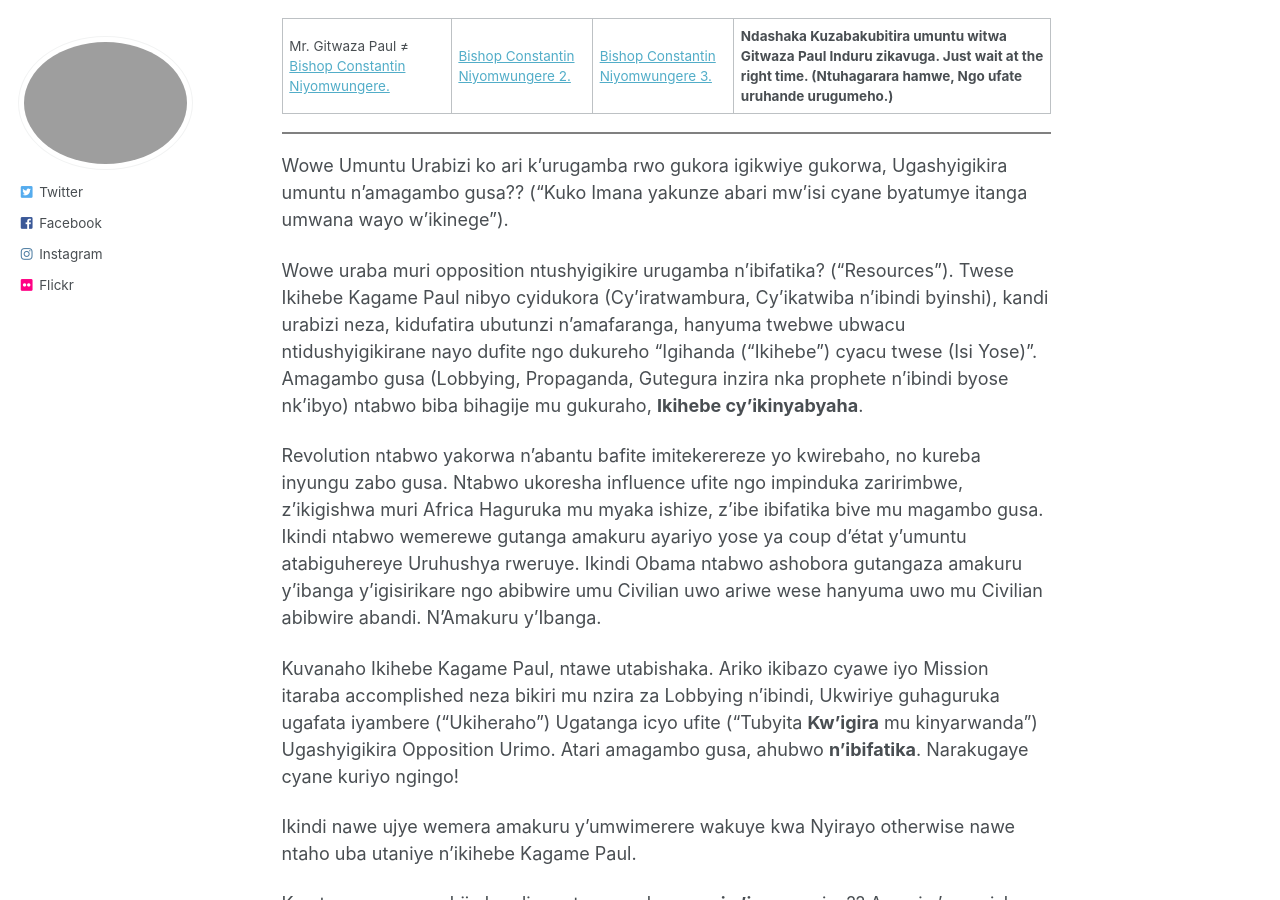
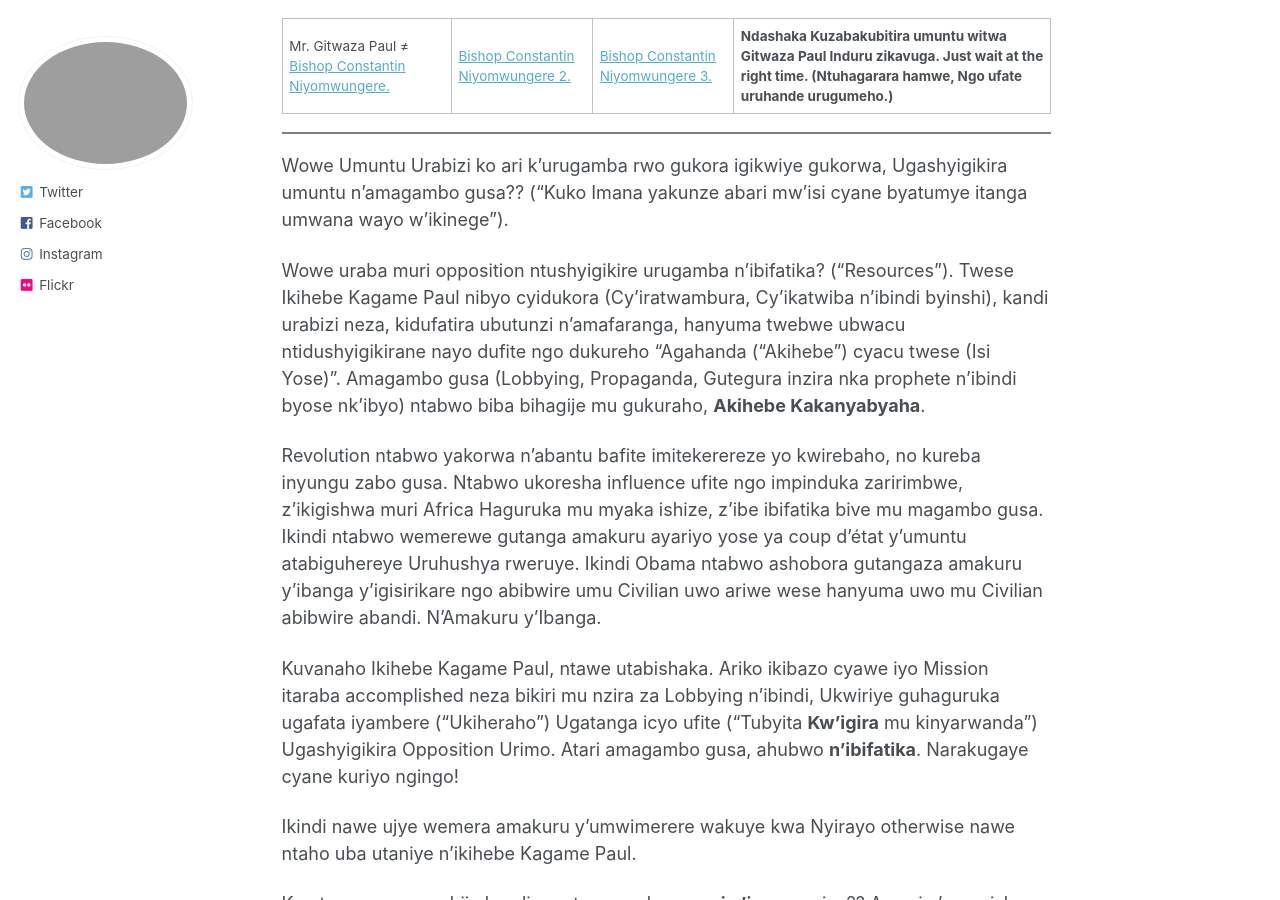
Before and after one commit to phdcsseiden/phdcsseiden.github.io, a Jekyll site: the page built from _pages/Gitwaza.md, in a window 1280 px wide and 900 px high, scrolled down 755 px. Built offline with Jekyll 4.4.1, drawn with Linux system fonts in a browser that asks for light colours.

Commit message:
Update Gitwaza.md

```diff
--- a/_pages/Gitwaza.md
+++ b/_pages/Gitwaza.md
@@ -40,7 +40,7 @@ Mr. Gitwaza Paul ≠ <a href=" https://www.latimes.com/world-nation/story/2021-0
 
 Wowe Umuntu Urabizi ko ari k'urugamba rwo gukora igikwiye gukorwa, Ugashyigikira umuntu n'amagambo gusa?? ("Kuko Imana yakunze abari mw'isi cyane byatumye itanga umwana wayo w'ikinege").
 
-Wowe uraba muri opposition ntushyigikire urugamba n'ibifatika? ("Resources"). Twese Ikihebe Kagame Paul nibyo cyidukora (Cy'iratwambura, Cy'ikatwiba n'ibindi byinshi), kandi urabizi neza, kidufatira ubutunzi n'amafaranga, hanyuma twebwe ubwacu ntidushyigikirane nayo dufite ngo dukureho "Igihanda ("Ikihebe") cyacu twese (Isi Yose)". Amagambo gusa (Lobbying, Propaganda, Gutegura inzira nka prophete n'ibindi byose nk'ibyo) ntabwo biba bihagije mu gukuraho, <b>Ikihebe cy'ikinyabyaha</b>.
+Wowe uraba muri opposition ntushyigikire urugamba n'ibifatika? ("Resources"). Twese Ikihebe Kagame Paul nibyo cyidukora (Cy'iratwambura, Cy'ikatwiba n'ibindi byinshi), kandi urabizi neza, kidufatira ubutunzi n'amafaranga, hanyuma twebwe ubwacu ntidushyigikirane nayo dufite ngo dukureho "Agahanda ("Akihebe") cyacu twese (Isi Yose)". Amagambo gusa (Lobbying, Propaganda, Gutegura inzira nka prophete n'ibindi byose nk'ibyo) ntabwo biba bihagije mu gukuraho, <b>Akihebe Kakanyabyaha</b>.
 
 
 Revolution ntabwo yakorwa n'abantu bafite imitekerereze yo kwirebaho, no kureba inyungu zabo gusa. Ntabwo ukoresha influence ufite ngo impinduka zaririmbwe, z'ikigishwa muri Africa Haguruka mu myaka ishize, z'ibe ibifatika bive mu magambo gusa. Ikindi ntabwo wemerewe gutanga amakuru ayariyo yose ya coup d'état y'umuntu atabiguhereye Uruhushya rweruye. Ikindi Obama ntabwo ashobora gutangaza amakuru y'ibanga y'igisirikare ngo abibwire umu Civilian uwo ariwe wese hanyuma uwo mu Civilian abibwire abandi. N'Amakuru y'Ibanga.
```
